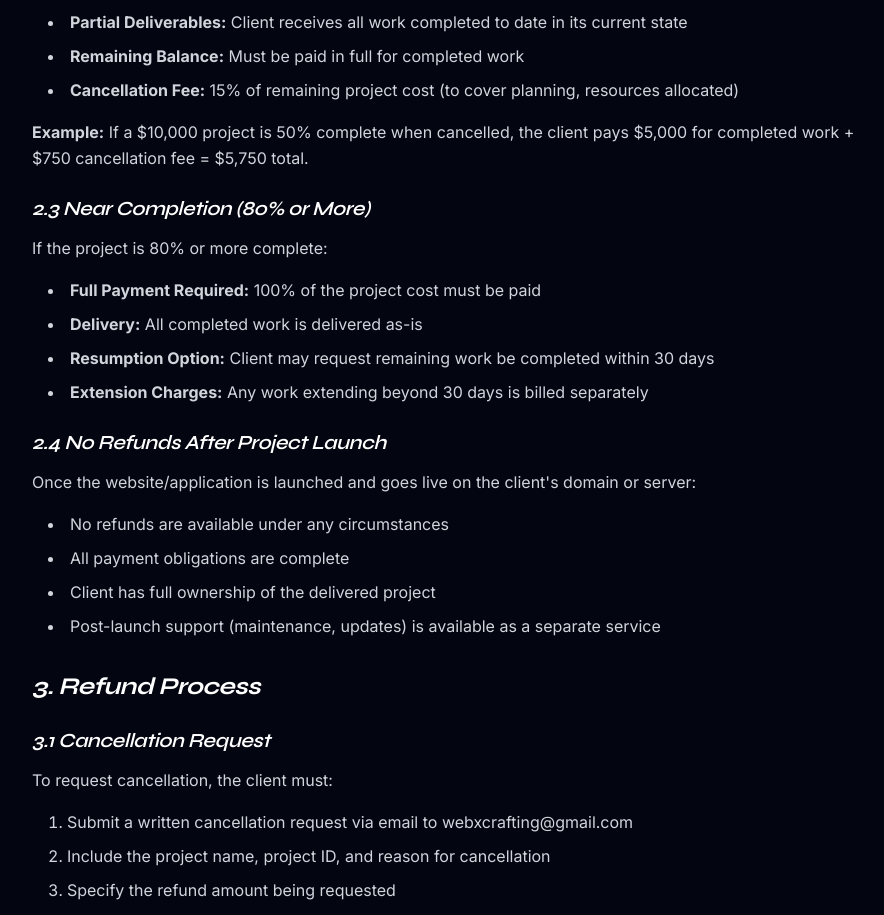
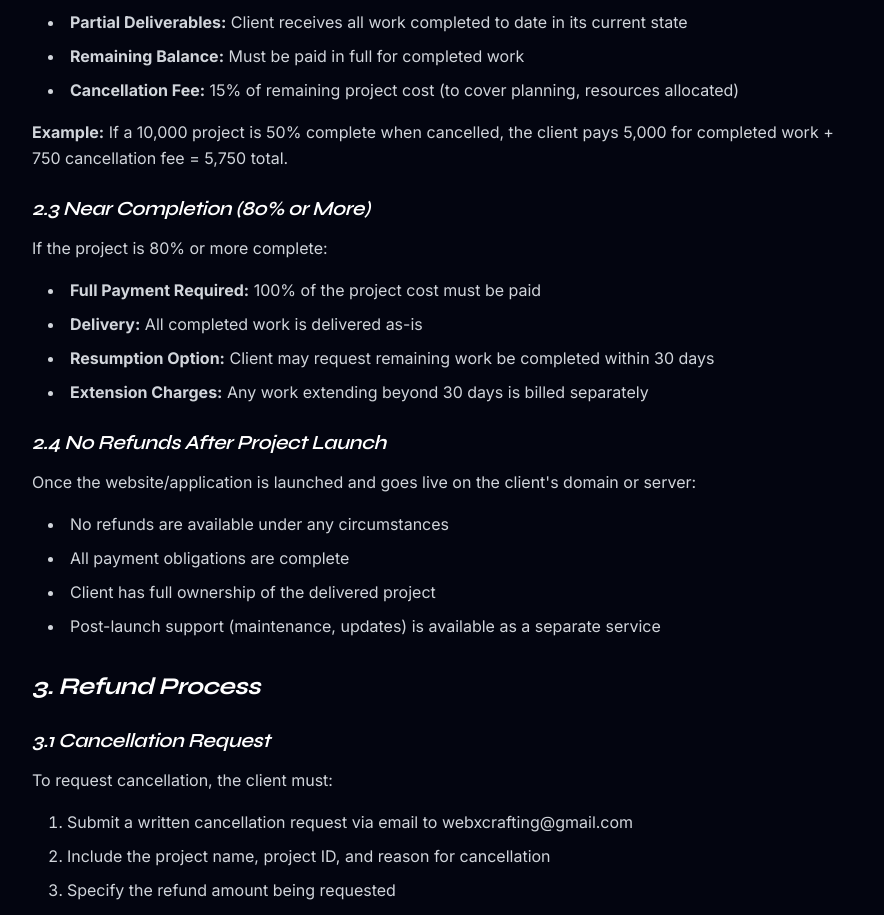
Before and after one commit to webxcrafting07/webxcrafting, a Next.js app: page /refund-policy in a window 1280 px wide. Shown: the part 963-1878 px from the top of the page, without its empty margins (192-1076 px from the left). Built offline with nearby package versions, Linux system fonts and the light colour scheme.

Commit message:
Fix TypeScript compilation error: crossOrigin value should be anonymous

```diff
--- a/app/refund-policy/page.tsx
+++ b/app/refund-policy/page.tsx
@@ -112,9 +112,9 @@ export default function RefundPolicy() {
                 </li>
               </ul>
               <p className="mt-4">
-                <strong>Example:</strong> If a $10,000 project is 50% complete
-                when cancelled, the client pays $5,000 for completed work + $750
-                cancellation fee = $5,750 total.
+                <strong>Example:</strong> If a 10,000 project is 50% complete
+                when cancelled, the client pays 5,000 for completed work + 750
+                cancellation fee = 5,750 total.
               </p>
 
               <h3 className="text-xl font-semibold text-white mt-6 mb-3">
--- a/components/TawkChat.tsx
+++ b/components/TawkChat.tsx
@@ -34,7 +34,7 @@ export default function TawkChat() {
         id="tawk-to-script"
         strategy="lazyOnload"
         src={`https://embed.tawk.to/${TAWK_PROPERTY_ID}/${TAWK_WIDGET_ID}`}
-        crossOrigin="*"
+        crossOrigin="anonymous"
       />
     </>
   )
```
